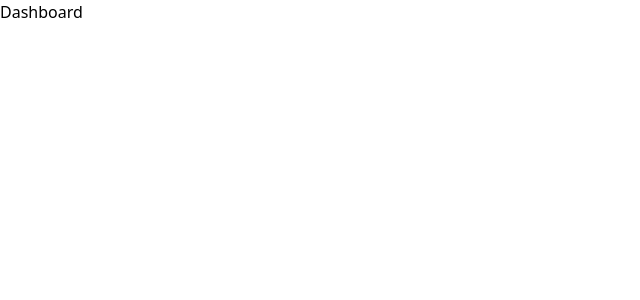
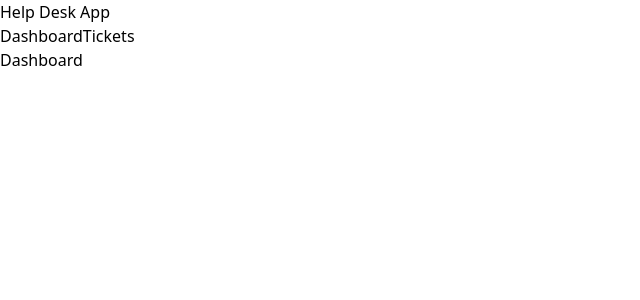
Before and after one commit to anhqui/nextjs-p40, a Next.js app: page / in a window 1280 px wide. Shown: the top 300 px of the page, without its empty margins (0-640 px from the left). Built offline with nearby package versions, Linux system fonts and the light colour scheme.

Commit message:
first commit

```diff
--- /dev/null
+++ b/app/components/Navbar.jsx
@@ -0,0 +1,10 @@
+import Link from "next/link";
+export default function Navbar() {
+  return (
+    <nav>
+      <h1>Help Desk App</h1>
+      <Link href="/">Dashboard</Link>
+      <Link href="/tickets">Tickets</Link>
+    </nav>
+  );
+}
--- a/app/layout.jsx
+++ b/app/layout.jsx
@@ -1,14 +1,18 @@
 import "./globals.css";
+import Navbar from "./components/Navbar";
 
 export const metadata = {
-  title: "Create Next App",
+  title: "Help Desk App",
   description: "Generated by create next app",
 };
 
 export default function RootLayout({ children }) {
   return (
     <html lang="en">
-      <body>{children}</body>
+      <body>
+        <Navbar />
+        {children}
+      </body>
     </html>
   );
 }
```
